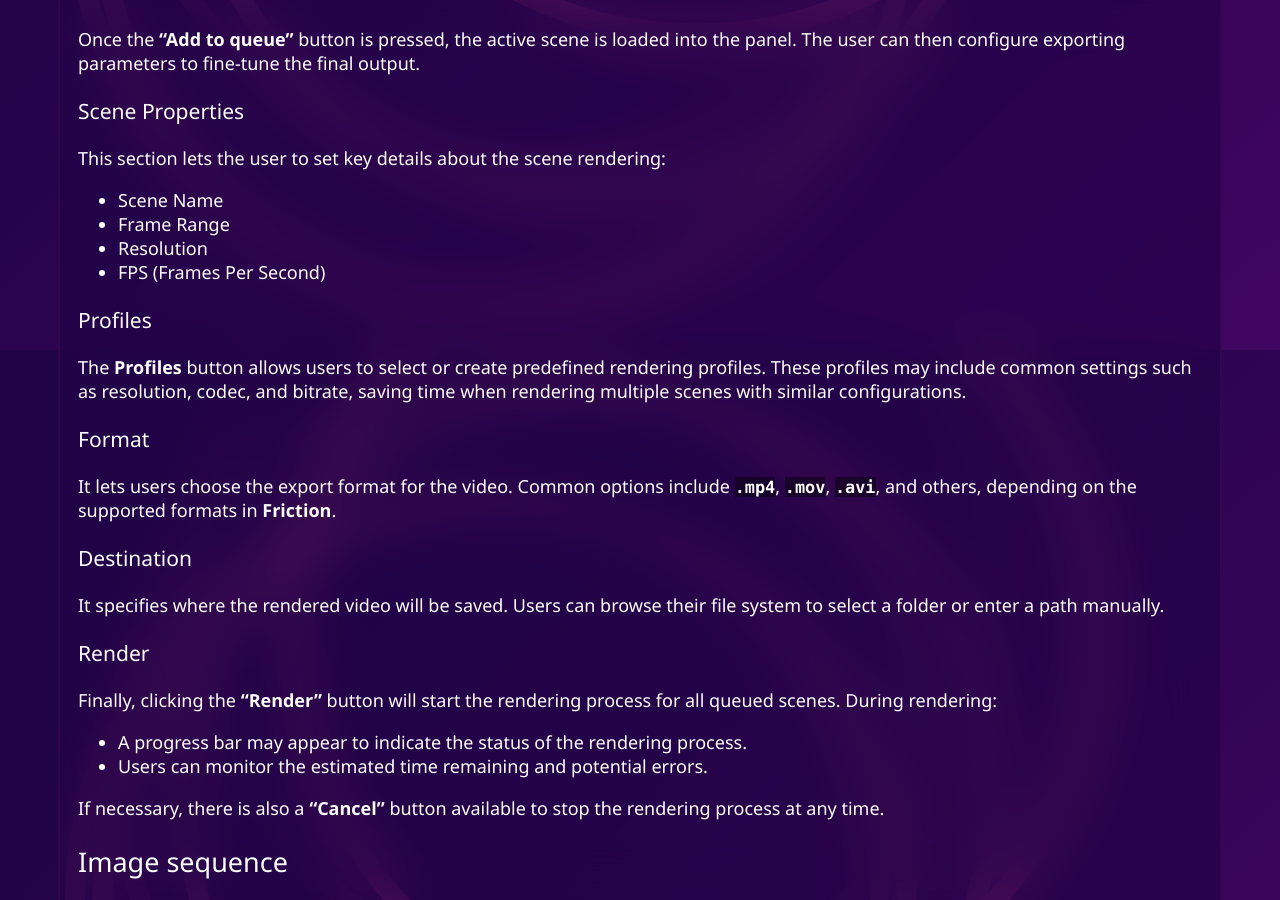
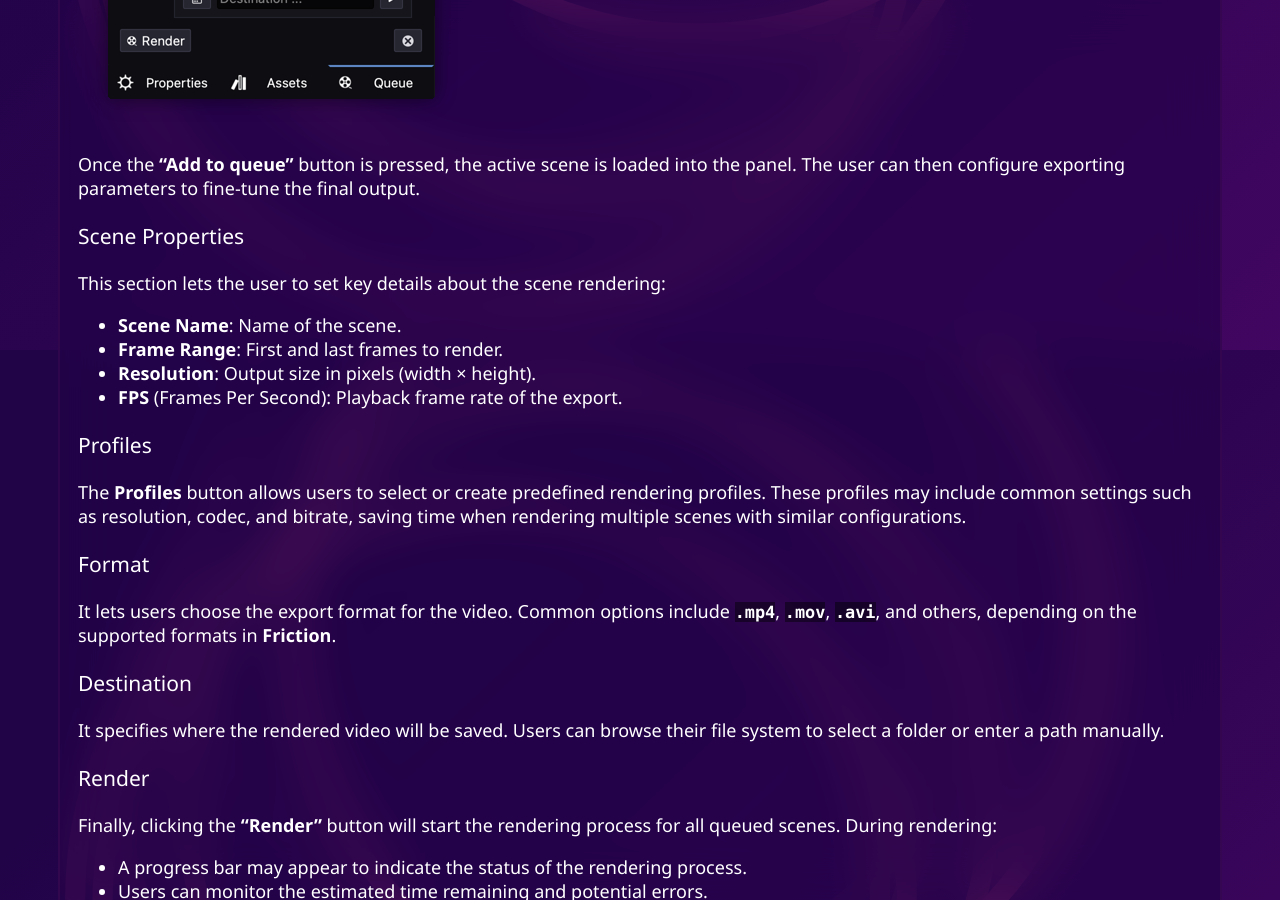
Before and after one commit to friction2d/friction2d.github.io, a Jekyll site: the page built from documentation/export.md, in a window 1280 px wide and 900 px high, scrolled down 3650 px. Built offline with Jekyll 4.4.1, drawn with Linux system fonts in a browser that asks for light colours; some of the changed text lies outside the part shown.

Commit message:
Export: updated picture and description about new "Mix blend modes" checkbox

```diff
--- a/documentation/export.md
+++ b/documentation/export.md
@@ -37,7 +37,8 @@ Note that what you see in the viewer is not necessarily what you get when export
 * Blur effect
 * Shadow effect
 * Shape morphing
-* Masking (Blend Mode `DstIn`)
+* Masking (Blend Mode `DstIn` and `DstOut`)
+* Mix Blend Modes (it is needed to enable it at export dialog)
 
 ### Quick preview
 
@@ -105,10 +108,10 @@ Once the **"Add to queue"** button is pressed, the active scene is loaded into t
 ### Scene Properties
 
 This section lets the user to set key details about the scene rendering:
-- Scene Name
-- Frame Range
-- Resolution
-- FPS (Frames Per Second)
+- **Scene Name**: Name of the scene.
+- **Frame Range**: First and last frames to render.
+- **Resolution**: Output size in pixels (width × height).
+- **FPS** (Frames Per Second): Playback frame rate of the export.
 
 ### Profiles
 
```
Also changed, not shown: other parts of documentation/export.md (+2 -0 lines), assets/documentation/export/export_svg-dialog.png.
